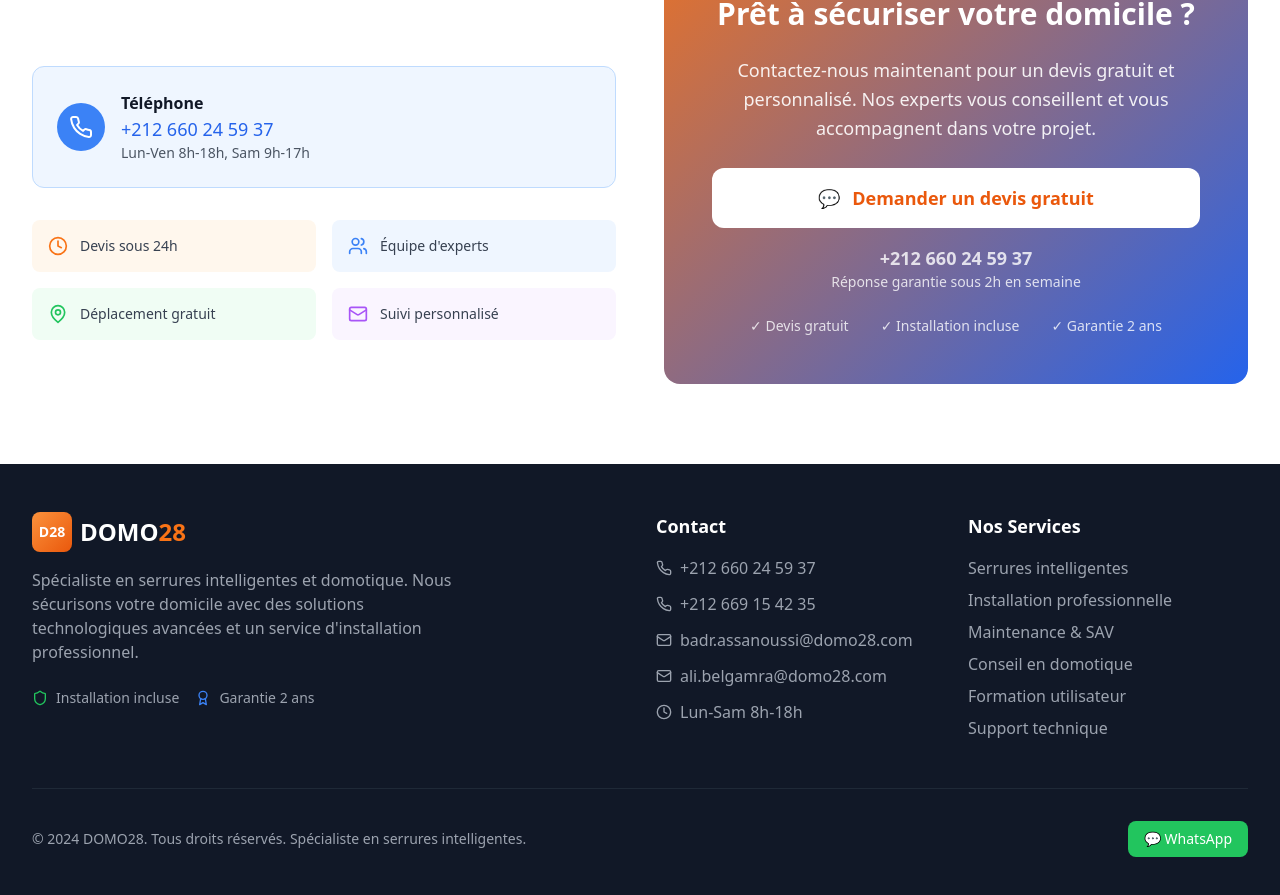
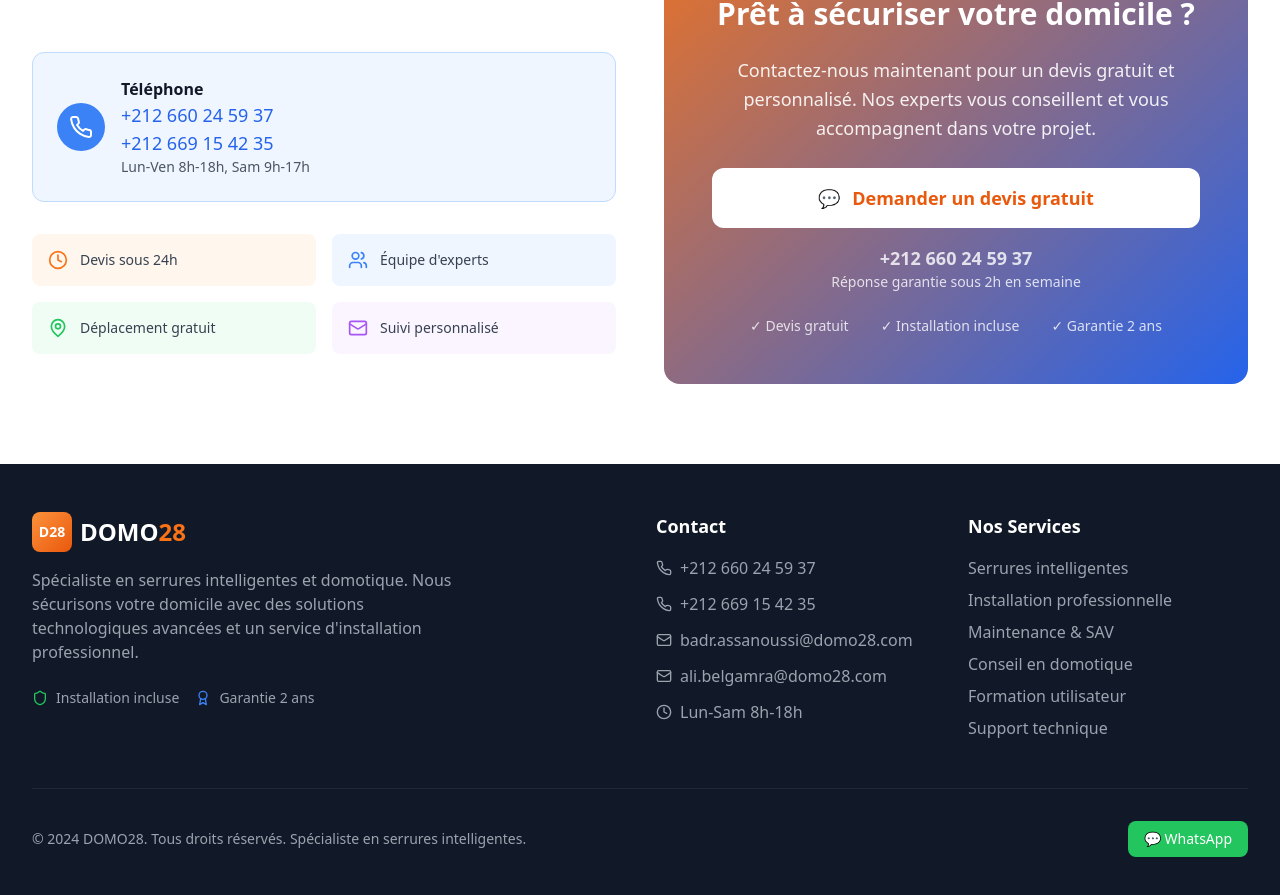
Before and after one commit to solexoss/Domo28, a React (Vite) app: page / in a window 1280 px wide. Shown: the part 4620-5515 px from the top of the page. Built offline with nearby package versions, Linux system fonts and the light colour scheme.

Commit message:
Updated Contact.tsx

```diff
--- a/src/components/Contact.tsx
+++ b/src/components/Contact.tsx
@@ -42,6 +42,7 @@ const Contact = () => {
                 <div className="flex-1">
                   <h4 className="font-semibold text-gray-900 dark:text-white">Téléphone</h4>
                   <p className="text-blue-600 dark:text-blue-400 font-medium text-lg">+212 660 24 59 37</p>
+                  <p className="text-blue-600 dark:text-blue-400 font-medium text-lg">+212 669 15 42 35</p>
                   <p className="text-sm text-gray-600 dark:text-gray-400">Lun-Ven 8h-18h, Sam 9h-17h</p>
                 </div>
               </div>
```
